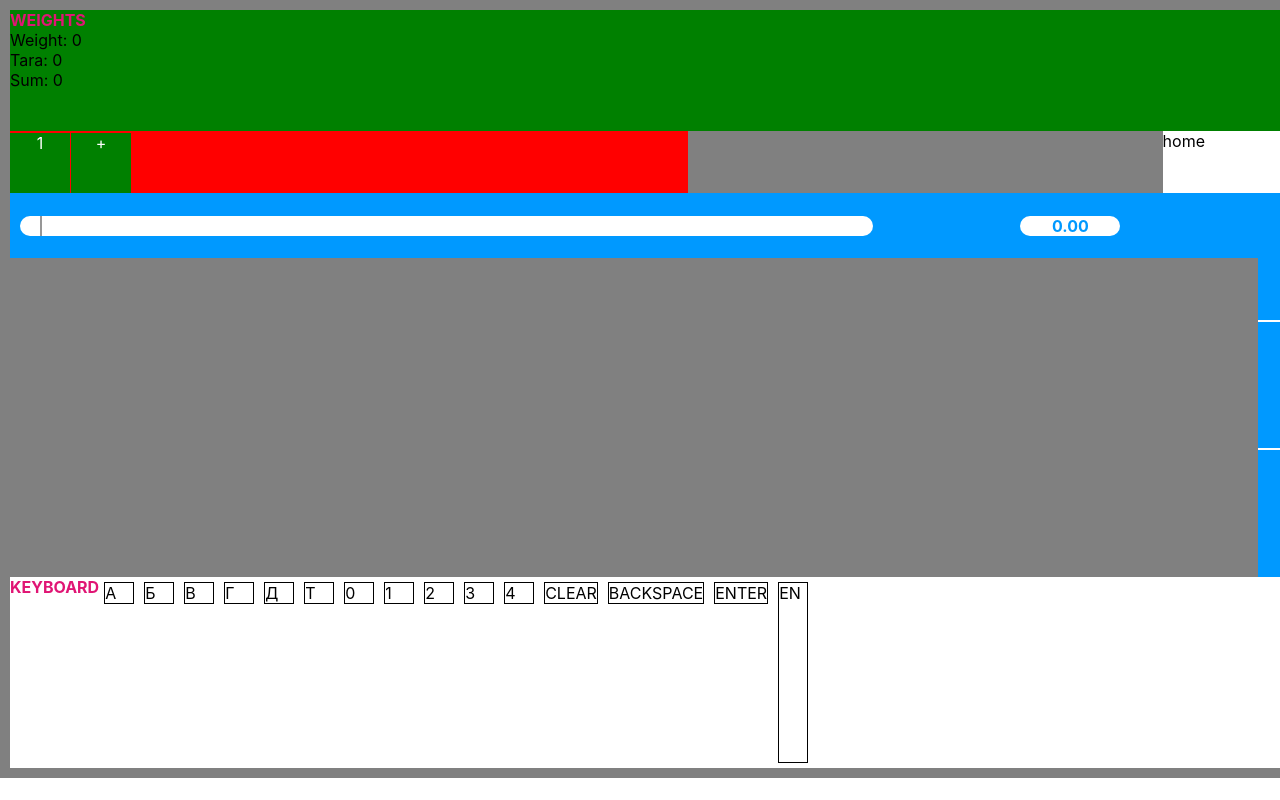
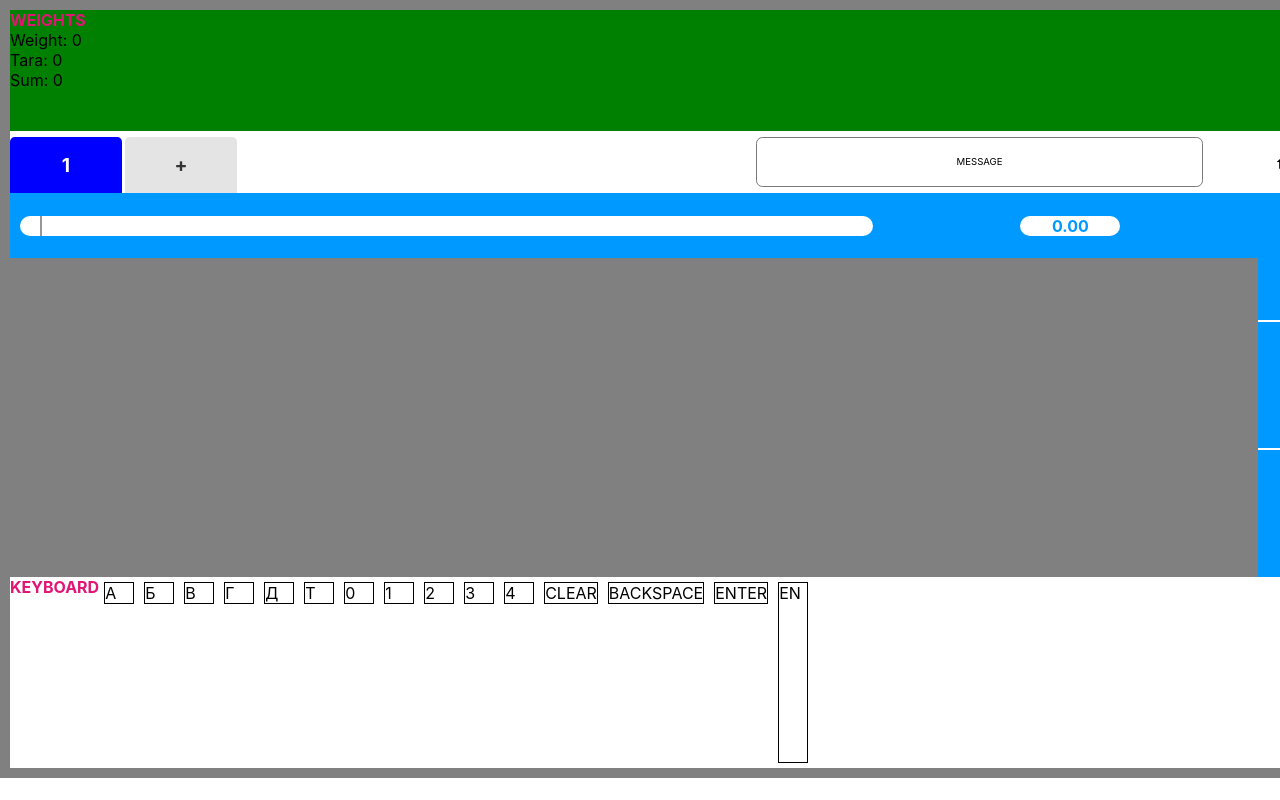
Before and after one commit to NeverSmileMan/testo, a React (Create React App) app: page / in a window 1280 px wide. Shown: the top 800 px of the page. Built offline with nearby package versions, Linux system fonts and the light colour scheme.

Commit message:
add tabs

```diff
--- a/src/Components/Home.tsx
+++ b/src/Components/Home.tsx
@@ -1,9 +1,14 @@
 import React, { useState } from 'react';
 import { makeStyles } from '@material-ui/core/styles';
+import HomeIcon from '@material-ui/icons/Home';
 
 const useStyle = makeStyles({
     'home': {
-        width: '15%',
+        width: '12%',
+        display: 'flex',
+        alignItems: 'center',
+        justifyContent: 'center',
+        height: '100%',
     },
 });
 
@@ -13,7 +18,7 @@ function Home() {
 
     return (
         <div className={classes.home}>
-            home
+			<HomeIcon fontSize="small" />
         </div>
     );
 }
--- a/src/Components/Message.tsx
+++ b/src/Components/Message.tsx
@@ -4,10 +4,34 @@ import { IMessageInfo } from '../data.structure/data/messagesInfo';
 import { makeStyles } from '@material-ui/core/styles';
 
 const useStyle = makeStyles({
-    'message': {
+    'message-wrapper': {
         flex: '1 0 0',
-        backgroundColor: 'grey',
+        display: 'flex',
+        justifyContent: 'center',
+        alignItems: 'center',
     },
+    message: {
+        width: '100%',
+        height: '80%',
+        borderRadius: '.4rem',
+        fontSize: '.6em',
+        border: '1px solid #797979',
+        display: 'flex',
+        justifyContent: 'center',
+        alignItems: 'center',
+    },
+    // hints_error: {
+    //     color: 'white',
+    //     background: 'tomato',
+    //     animation: '$error 300ms ',
+    // },
+    // '@keyframes error': {
+    //     '0%': {opacity: 0},
+    //     '25%': {opacity: 1},
+    //     '50%': {opacity: 0},
+    //     '75%': {opacity: 1},
+    //     '100%': {opacity: 0},
+    // },
 });
 
 const message = MessageObject.getInstance();
@@ -25,8 +49,10 @@ function Message() {
     const messageInfo: IMessageInfo | null = message.getMessage();
 
     return (
-        <div className={classes.message}>
-            {messageInfo ? messageInfo.text : ''}
+        <div className={classes['message-wrapper']}>
+            <div className={classes.message}>
+                {messageInfo ? messageInfo.text : 'MESSAGE'}
+            </div>
         </div>
     );
 }
--- a/src/Components/TabsNav.tsx
+++ b/src/Components/TabsNav.tsx
@@ -5,21 +5,28 @@ import { makeStyles } from '@material-ui/core/styles';
 
 const useStyle = makeStyles({
     'tabs-nav': {
-        width: '50%',
-        paddingTop: '0.2%',
-        backgroundColor: 'red',
-        '& .tab': {
-            textAlign: 'center',
+        width: '55%',
+        paddingTop: '.4rem',
+        display: 'flex',
+        '& [class*=tab]': {
+            marginRight: '.2rem',
+            width: '15%',
+            height: '100%',
+            borderRadius: '.3rem .3rem 0 0',
+            fontSize: '1.2em',
+            fontWeight: 'bolder',
+            display: 'flex',
+            alignItems: 'center',
+            justifyContent: 'center',
+            backgroundColor: '#e4e4e4',
+            color: '#333',
+            border: 'none',
             cursor: 'pointer',
-            display: 'inline-block',
-            width: '60px',
-            height: '100%',
-            backgroundColor: 'green',
-            color: 'white',
-            marginRight: '1px',
-            '& .active': {
-                backgroundColor: 'green',
-            },
+        },
+        '& .tab-active': {
+            backgroundColor: 'blue', //theme.palette.primary.main,
+            color: '#fff',
+            outline: 'none',
         },
     },
 });
@@ -53,7 +60,7 @@ function TabsNav() {
 
     const tabs = Array.from(orders.keys()).map(orderNumber =>
         <div
-            className={`tab ${(orderNumber === currentOrderNumber && 'active') || ''}`}
+            className={`tab${(orderNumber === currentOrderNumber && '-active') || ''}`}
             key={orderNumber}
             data-order-number={orderNumber}
             onClick={selectOrder}>
@@ -66,7 +73,7 @@ function TabsNav() {
             {tabs}
             {canCreate ?
                 <div
-                    className='tab create'
+                    className='tab'
                     onClick={createOrder}>
                     +
                 </div>
```
